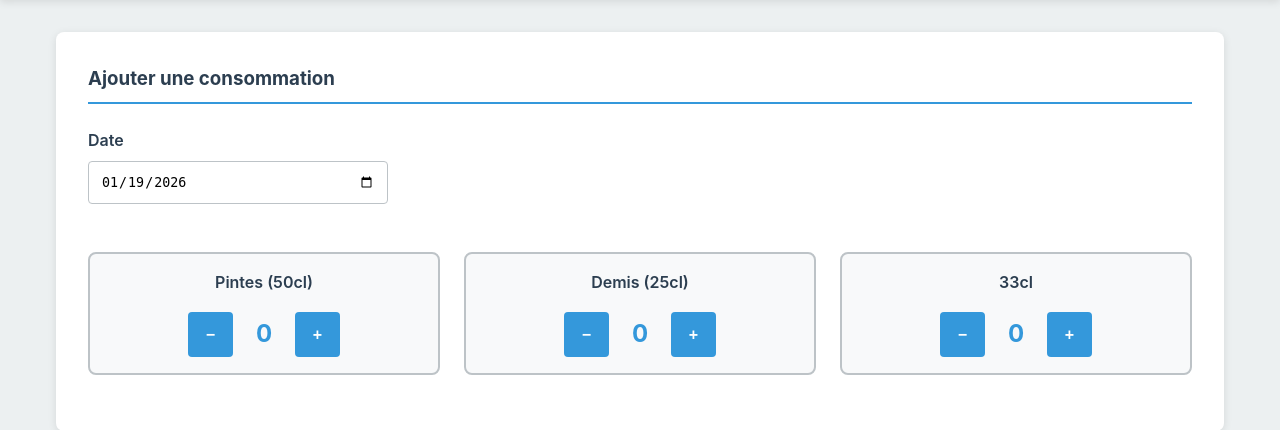
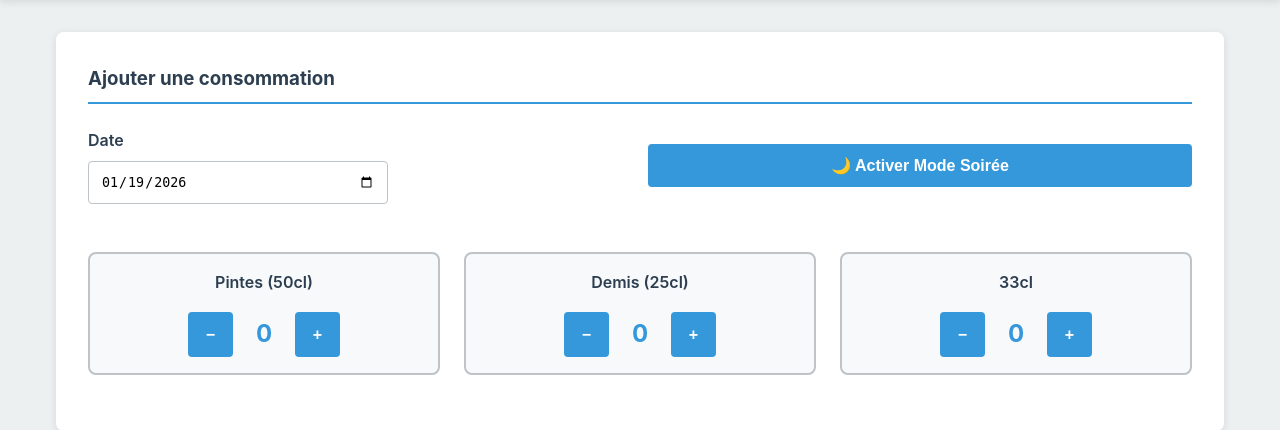
Before and after one commit to pstraebler/beertracker, a Flask app: template templates/dashboard.html in a window 1280 px wide. Shown: the part 82-512 px from the top of the page. Run offline with Flask 3, Linux system fonts and the light colour scheme; the template is opened without the code that fills it, so the values that code supplies are empty; parts of the project's set-up code (start-up, migrations or seed data) failed here and were passed over.

Commit message:
wip - mode soiree

```diff
--- a/app.py
+++ b/app.py
@@ -212,5 +212,53 @@ def admin_import():
                          import_success=True if imported_count > 0 else False,
                          created_users=created_users)
 
+    # Ajoute cet endpoint après les autres routes :
+
+@app.route('/api/night-mode', methods=['GET', 'POST'])
+@login_required
+def night_mode():
+    """Gérer le mode soirée"""
+    if request.method == 'GET':
+        user_id = session['user_id']
+        is_enabled = Database.get_night_mode_status(user_id)
+        return jsonify({'night_mode_enabled': is_enabled})
+
+    if request.method == 'POST':
+        data = request.get_json()
+        user_id = session['user_id']
+        enabled = data.get('enabled', False)
+
+        Database.set_night_mode(user_id, enabled)
+
+        return jsonify({
+            'success': True,
+            'night_mode_enabled': enabled
+        })
+
+# Endpoint admin pour gérer le mode soirée d'autres utilisateurs
+@app.route('/admin/night-mode/<int:user_id>', methods=['POST'])
+@admin_required
+def toggle_night_mode(user_id):
+    """Admin: Basculer le mode soirée (vrai toggle)"""
+    # Récupérer l'état actuel
+    current_state = Database.get_night_mode_status(user_id)
+
+    # Inverser l'état
+    new_state = not current_state
+
+    # Appliquer le changement
+    Database.set_night_mode(user_id, new_state)
+
+    action = "activé" if new_state else "désactivé"
+    return jsonify({'success': True, 'message': f'Mode soirée {action}'})
+
+
+@app.route('/api/night-mode-status/<int:user_id>', methods=['GET'])
+@admin_required
+def get_night_mode_status(user_id):
+    """Admin: Récupère l'état du mode soirée pour un utilisateur"""
+    is_enabled = Database.get_night_mode_status(user_id)
+    return jsonify({'night_mode_enabled': is_enabled})
+
 if __name__ == '__main__':
     app.run(host='0.0.0.0', port=8080, debug=False)
--- a/static/js/app.js
+++ b/static/js/app.js
@@ -7,6 +7,7 @@ let currentBeer = {
 let monthlyChart = null;
 let totalChart = null;
 let savingInProgress = false;
+let nightModeEnabled = false;
 
 document.addEventListener('DOMContentLoaded', function() {
     const today = new Date().toISOString().split('T')[0];
@@ -38,7 +39,147 @@ document.addEventListener('DOMContentLoaded', function() {
     }
 
     loadTodayConsumption();
+    loadNightModeStatus();
 });
+
+function loadNightModeStatus() {
+    fetch('/api/night-mode')
+        .then(response => response.json())
+        .then(data => {
+            nightModeEnabled = data.night_mode_enabled;
+            updateNightModeUI();
+        })
+        .catch(error => console.error('Erreur:', error));
+}
+
+function toggleNightMode() {
+    if (!nightModeEnabled) {
+        // Demander confirmation pour activer
+        const confirmDiv = document.createElement('div');
+        confirmDiv.style.cssText = `
+            position: fixed;
+            top: 0;
+            left: 0;
+            right: 0;
+            bottom: 0;
+            background-color: rgba(0, 0, 0, 0.7);
+            display: flex;
+            justify-content: center;
+            align-items: center;
+            z-index: 10000;
+        `;
+
+        confirmDiv.innerHTML = `
+            <div style="background: white; padding: 2rem; border-radius: 8px; box-shadow: 0 4px 12px rgba(0,0,0,0.3); max-width: 400px;">
+                <h2 style="margin-bottom: 1rem; color: #2c3e50;">🌙 Activer le Mode Soirée ?</h2>
+                <p style="margin-bottom: 1rem; color: #475569;">
+                    Le mode soirée vous empêchera de :
+                </p>
+                <ul style="margin-bottom: 1.5rem; margin-left: 1.5rem; color: #475569;">
+                    <li>Décrémenter le nombre de bières</li>
+                    <li>Modifier la date</li>
+                </ul>
+                <p style="margin-bottom: 1.5rem; color: #f39c12; font-weight: bold;">
+                    ⏰ Le mode se désactivera automatiquement demain à 7h.
+                </p>
+                <div style="display: flex; gap: 1rem;">
+                    <button onclick="this.parentElement.parentElement.parentElement.remove()" style="flex: 1; padding: 0.75rem; background-color: #bdc3c7; border: none; border-radius: 4px; cursor: pointer; font-weight: 600;">
+                        Annuler
+                    </button>
+                    <button onclick="activateNightMode()" style="flex: 1; padding: 0.75rem; background-color: #e74c3c; color: white; border: none; border-radius: 4px; cursor: pointer; font-weight: 600;">
+                        Activer
+                    </button>
+                </div>
+            </div>
+        `;
+
+        document.body.appendChild(confirmDiv);
+    }
+}
+
+function activateNightMode() {
+    fetch('/api/night-mode', {
+        method: 'POST',
+        headers: {
+            'Content-Type': 'application/json',
+        },
+        body: JSON.stringify({ enabled: true })
+    })
+    .then(response => response.json())
+    .then(data => {
+        nightModeEnabled = true;
+        updateNightModeUI();
+        document.querySelector('div[style*="rgba(0, 0, 0, 0.7)"]')?.remove();
+        showNightModeNotification();
+    })
+    .catch(error => {
+        console.error('Erreur:', error);
+        alert('Erreur lors de l\'activation du mode soirée');
+    });
+}
+
+function updateNightModeUI() {
+    const nightModeBtn = document.getElementById('night-mode-btn');
+    const dateInput = document.getElementById('today-date');
+
+    if (nightModeBtn) {
+        if (nightModeEnabled) {
+            nightModeBtn.textContent = '🌙 Mode Soirée ACTIF';
+            nightModeBtn.style.backgroundColor = '#e74c3c';
+            nightModeBtn.style.color = 'white';
+            nightModeBtn.disabled = true;
+        } else {
+            nightModeBtn.textContent = '🌙 Activer Mode Soirée';
+            nightModeBtn.style.backgroundColor = '#3498db';
+            nightModeBtn.style.color = 'white';
+            nightModeBtn.disabled = false;
+        }
+    }
+
+    if (dateInput) {
+        dateInput.disabled = nightModeEnabled;
+    }
+}
+
+function showNightModeNotification() {
+    const notificationDiv = document.createElement('div');
+    notificationDiv.style.cssText = `
+        position: fixed;
+        top: 20px;
+        right: 20px;
+        background-color: #e74c3c;
+        color: white;
+        padding: 1rem 1.5rem;
+        border-radius: 4px;
+        box-shadow: 0 4px 12px rgba(0,0,0,0.3);
+        z-index: 9999;
+        font-weight: bold;
+        animation: slideIn 0.3s ease-out;
+    `;
+
+    notificationDiv.innerHTML = `🌙 Mode Soirée activé ! Jusqu'à demain 7h.`;
+
+    document.body.appendChild(notificationDiv);
+
+    setTimeout(() => {
+        notificationDiv.style.animation = 'slideOut 0.3s ease-out';
+        setTimeout(() => notificationDiv.remove(), 300);
+    }, 3000);
+}
+
+// Modifie la fonction changeBeer pour empêcher la décrémentation en mode soirée :
+function changeBeer(type, value) {
+    // Empêcher la décrémentation en mode soirée
+    if (nightModeEnabled && value < 0) {
+        alert('❌ Mode Soirée activé : impossible de décrémenter les bières');
+        return;
+    }
+
+    currentBeer[type] = Math.max(0, currentBeer[type] + value);
+    document.getElementById(`${type}-count`).innerText = currentBeer[type];
+
+    saveBeerAutomatic(type, value);
+}
 
 // Charger la consommation du jour entier (tous créneaux)
 function loadTodayConsumption() {
@@ -72,13 +213,6 @@ function loadTodayConsumption() {
         .catch(error => {
             console.error('Erreur lors du chargement:', error);
         });
-}
-
-function changeBeer(type, value) {
-    currentBeer[type] = Math.max(0, currentBeer[type] + value);
-    document.getElementById(`${type}-count`).innerText = currentBeer[type];
-
-    saveBeerAutomatic(type, value);
 }
 
 // Enregistrer automatiquement avec heure actuelle
--- a/templates/dashboard.html
+++ b/templates/dashboard.html
@@ -30,6 +30,12 @@
                         <label for="today-time">Heure</label>
                         <input type="time" id="today-time">
 </div>-->
+                        <div style="margin-bottom: 1.5rem;">
+                            <button id="night-mode-btn" class="btn-primary" onclick="toggleNightMode()" style="background-color: #3498db; width: 100%;">
+                                🌙 Activer Mode Soirée
+                            </button>
+                        </div>
+
                 </div>
 
                 <div class="beer-selector">
```
Also changed, not shown: models.py (+52 -1 lines), templates/admin.html (+22 -0 lines).
